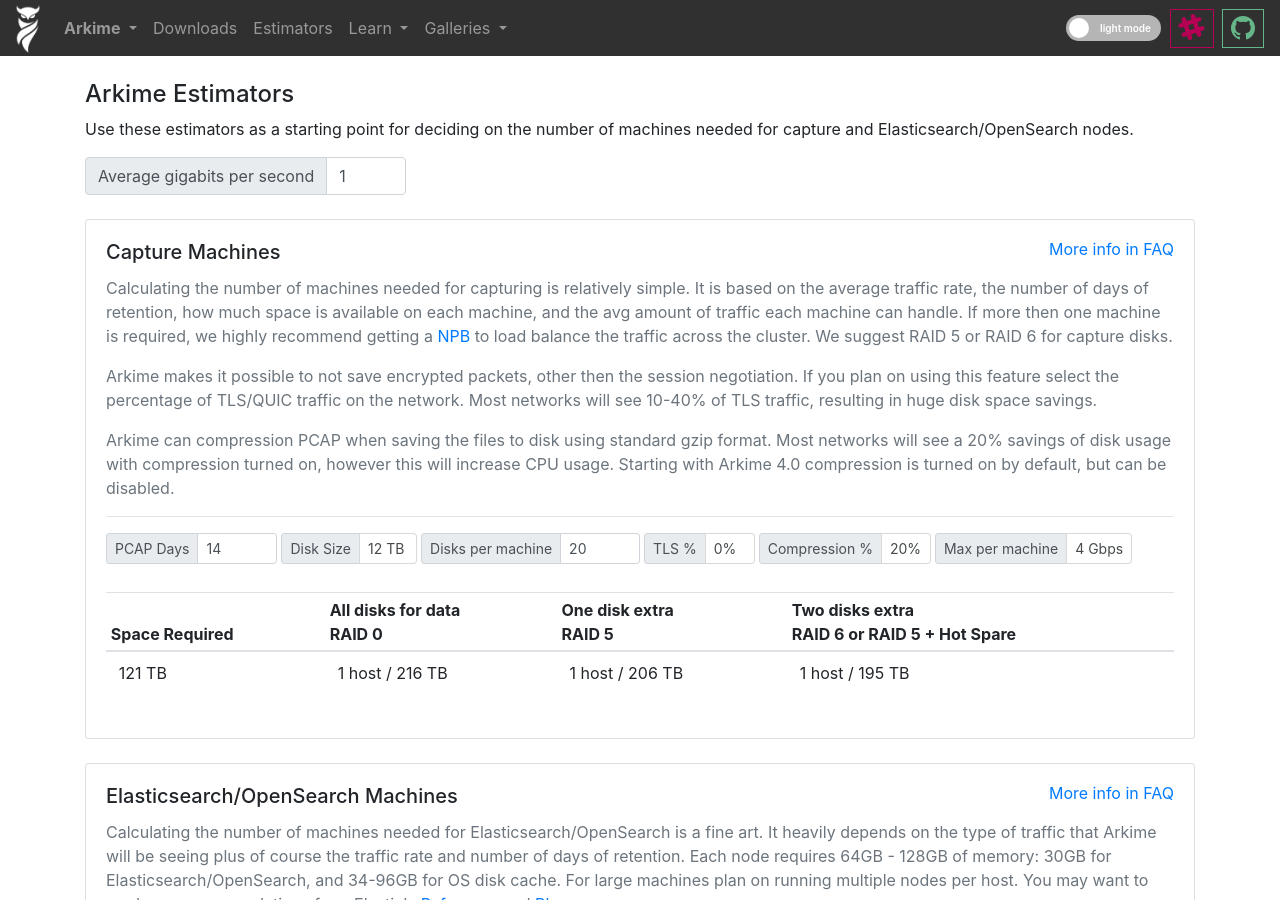
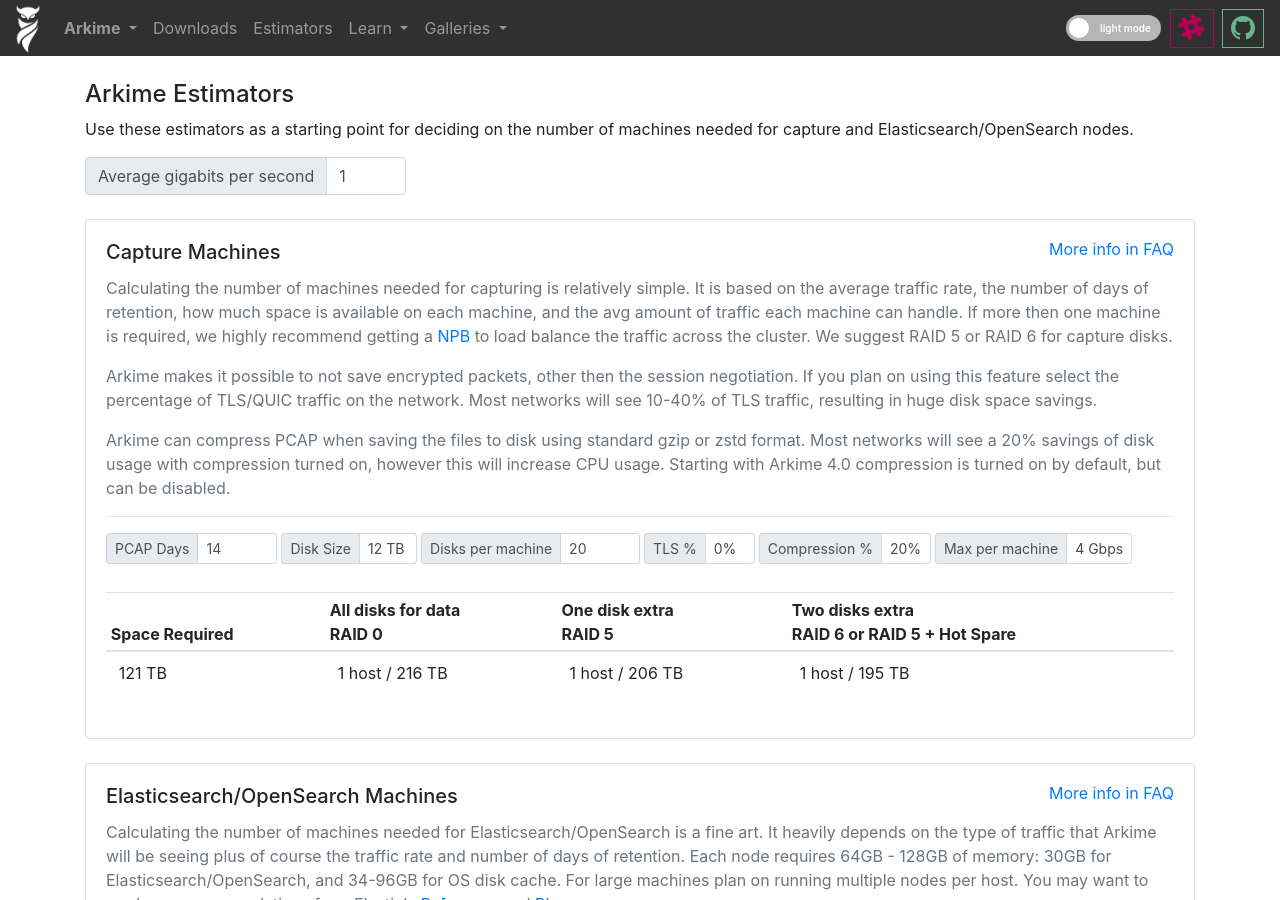
Before and after one commit to arkime/arkimeweb, a Jekyll site: the page built from estimators.html, in a window 1280 px wide and 900 px high. Built offline with Jekyll 4.4.1, drawn with Linux system fonts in a browser that asks for light colours.

Commit message:
fix compress

```diff
--- a/estimators.html
+++ b/estimators.html
@@ -104,7 +104,7 @@
               Most networks will see 10-40% of TLS traffic, resulting in huge disk space savings.
             </p>
             <p class="card-text text-muted">
-              Arkime can compression PCAP when saving the files to disk using standard gzip format.
+              Arkime can compress PCAP when saving the files to disk using standard gzip or zstd format.
               Most networks will see a 20% savings of disk usage with compression turned on, however this will increase CPU usage.
               Starting with Arkime 4.0 compression is turned on by default, but can be disabled.
             </p>
```
